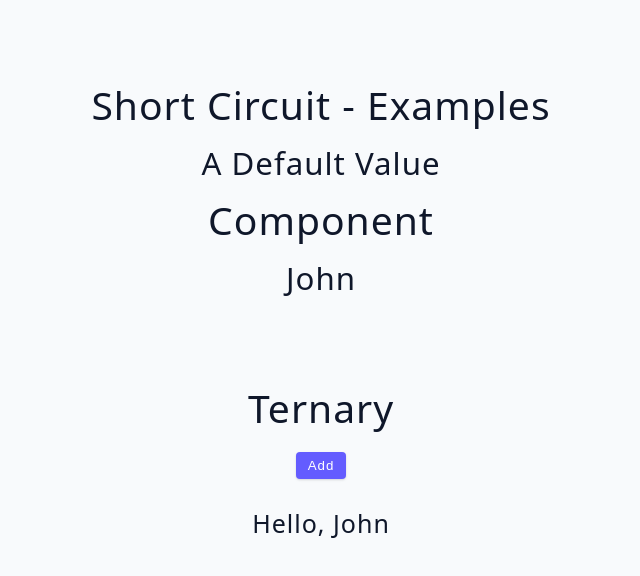
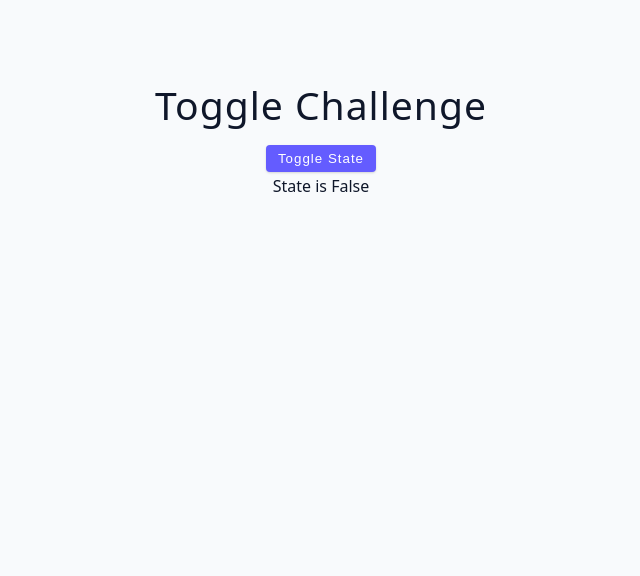
Before and after one commit to hAI-FA001/React--Learn, a React (Vite) app in the folder Advanced/: page / in a window 1280 px wide. Shown: the top 576 px of the page, without its empty margins (319-959 px from the left). Built offline with nearby package versions, Linux system fonts and the light colour scheme.

Commit message:
toggle challenge

```diff
--- a/Advanced/src/App.jsx
+++ b/Advanced/src/App.jsx
@@ -1,4 +1,4 @@
-import Starter from './tutorial/03-conditional-rendering/starter/05-short-circuit-examples'
+import Starter from './tutorial/03-conditional-rendering/starter/06-toggle-challenge'
 
 function App() {
   return (
--- a/Advanced/src/tutorial/03-conditional-rendering/starter/06-toggle-challenge.jsx
+++ b/Advanced/src/tutorial/03-conditional-rendering/starter/06-toggle-challenge.jsx
@@ -1,5 +1,26 @@
+import { useState } from 'react'
+
 const ToggleChallenge = () => {
-  return <h2>toggle challenge</h2>;
-};
+  const [state, setState] = useState(false)
 
-export default ToggleChallenge;
+  return (
+    <>
+      <h2>toggle challenge</h2>
+      <button
+        type="button"
+        className="btn"
+        onClick={() => {
+          setState(!state)
+        }}
+      >
+        Toggle State
+      </button>
+
+      <div>{state ? <MyCompo /> : 'State is False'}</div>
+    </>
+  )
+}
+
+const MyCompo = () => <h3>Rendered Component</h3>
+
+export default ToggleChallenge
```
